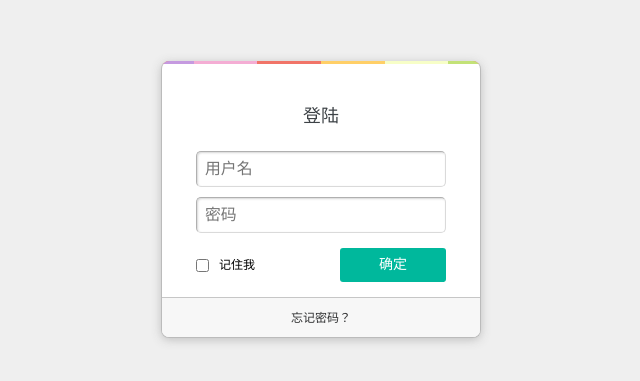
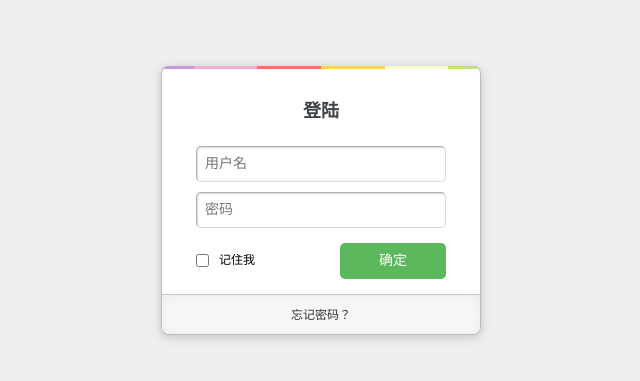
Before and after one commit to chzhbob/vchat, a Vue app in the folder client/: page / in a window 1280 px wide. Shown: the part 201-582 px from the top of the page, without its empty margins (319-959 px from the left). Built offline with nearby package versions, Linux system fonts and the light colour scheme.

Commit message:
css adjust

```diff
--- a/client/src/App.vue
+++ b/client/src/App.vue
@@ -40,6 +40,7 @@ h1{
     font-size: 18px;
     color: #3d4246;
     line-height: 70px;
+    font-weight: bold;
 }
 .wrapper{
     position: absolute;
@@ -48,11 +49,11 @@ h1{
 }
 .form{
     position: relative;
-    top: -138.5px;
+    top: -133.5px;
     left: -160px;
     width: 320px;
     margin: 0 auto;
-    padding-top: 20px;
+    padding-top: 10px;
     background: white;
     border: 1px solid #bbb;
     border-top: none;
@@ -101,6 +102,7 @@ h1{
 }
 .form-input input[type="text"],
 .form-input input[type="password"]{
+    font-size: 14px;
     margin-bottom: 10px;
     display: block;
     width: 100%;
@@ -112,6 +114,7 @@ h1{
     padding: 0 8px;
     font-family: '微软雅黑';
     box-shadow: inset 1px 1px 2px rgba(176,176,176,0.5);
+    outline: 0;
 }
 
 
@@ -124,6 +127,7 @@ h1{
     font-size: 12px;
     color: #2e2f30;
     background: #f7f7f7;
+    box-shadow: inset 0px 1px 10px rgba(221,221,221,0.5);
 }
 
 .form-control{
@@ -142,15 +146,17 @@ h1{
 .form-control button{
     float: right;
     width: 106px;
-    height: 34px;
+    height: 36px;
     line-height: 32px;
     font-size: 14px;
-    border-radius: 3px;
-    background-color: #00b89c;
+    border-radius: 5px;
+    background-color: #5cb85c;
     border-width: 0;
     color: #fff;
+    outline: 0;
 }
 .form-control button:active{
+    background-color: #449d44;
     box-shadow: inset 0 1px 2px hsla(0,0%,4%,.2);
 }
 </style>
```
